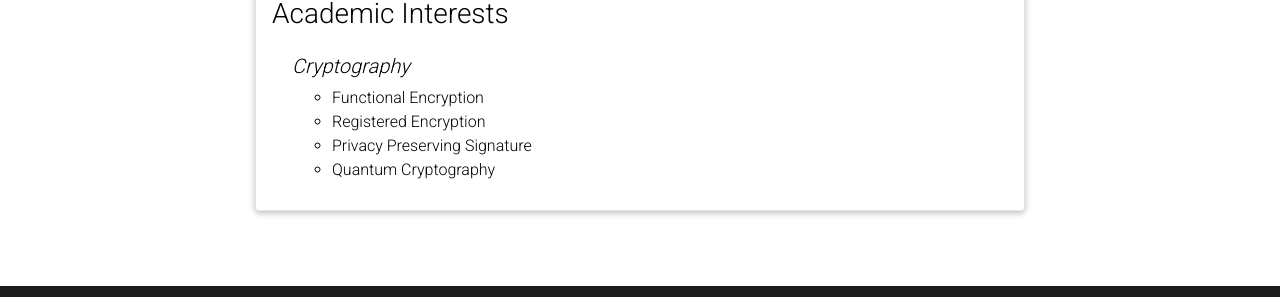
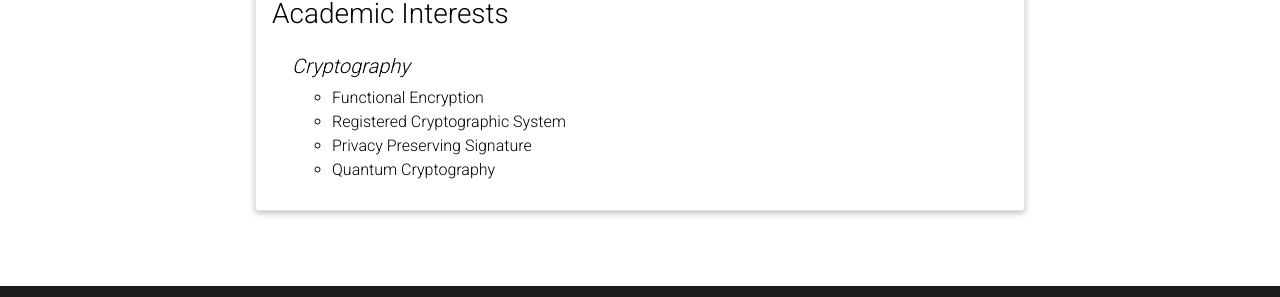
Before and after one commit to csort99/csort99.github.io, a Jekyll site: the page built from _pages/cv.md, in a window 1280 px wide and 900 px high, scrolled down 1700 px. Shown: the part 579-876 px from the top of the window. Built offline with Jekyll 4.4.1, drawn with Linux system fonts in a browser that asks for light colours; comment, search, counter and statistics services are not loaded; a style sheet for code colours, icons or effects is not loaded.

Commit message:
Update cv.yml

```diff
--- a/_data/cv.yml
+++ b/_data/cv.yml
@@ -82,6 +82,6 @@
     - title: Cryptography
       items:
         - Functional Encryption
-        - Registered Encryption
+        - Registered Cryptographic System
         - Privacy Preserving Signature
         - Quantum Cryptography
```
